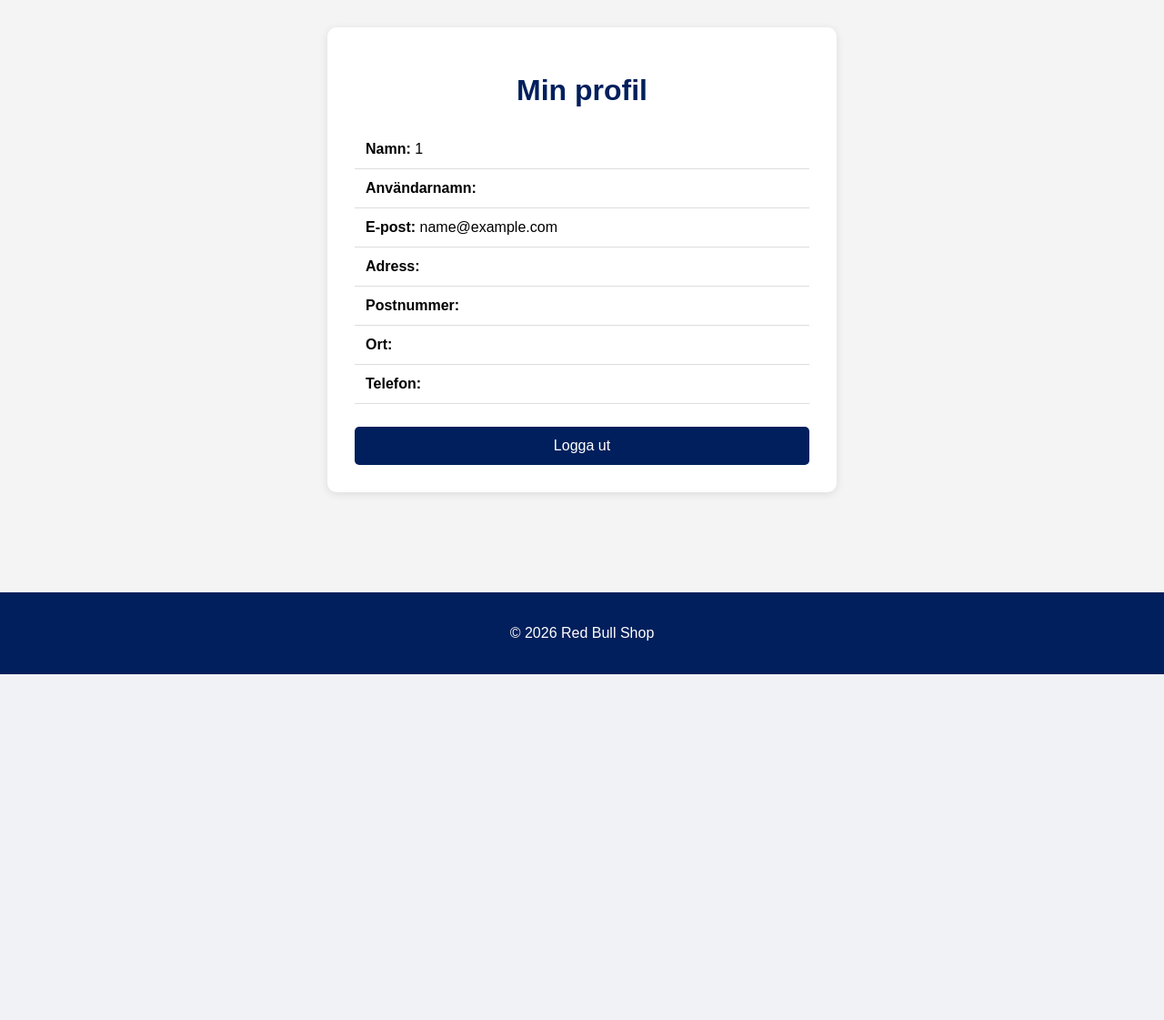
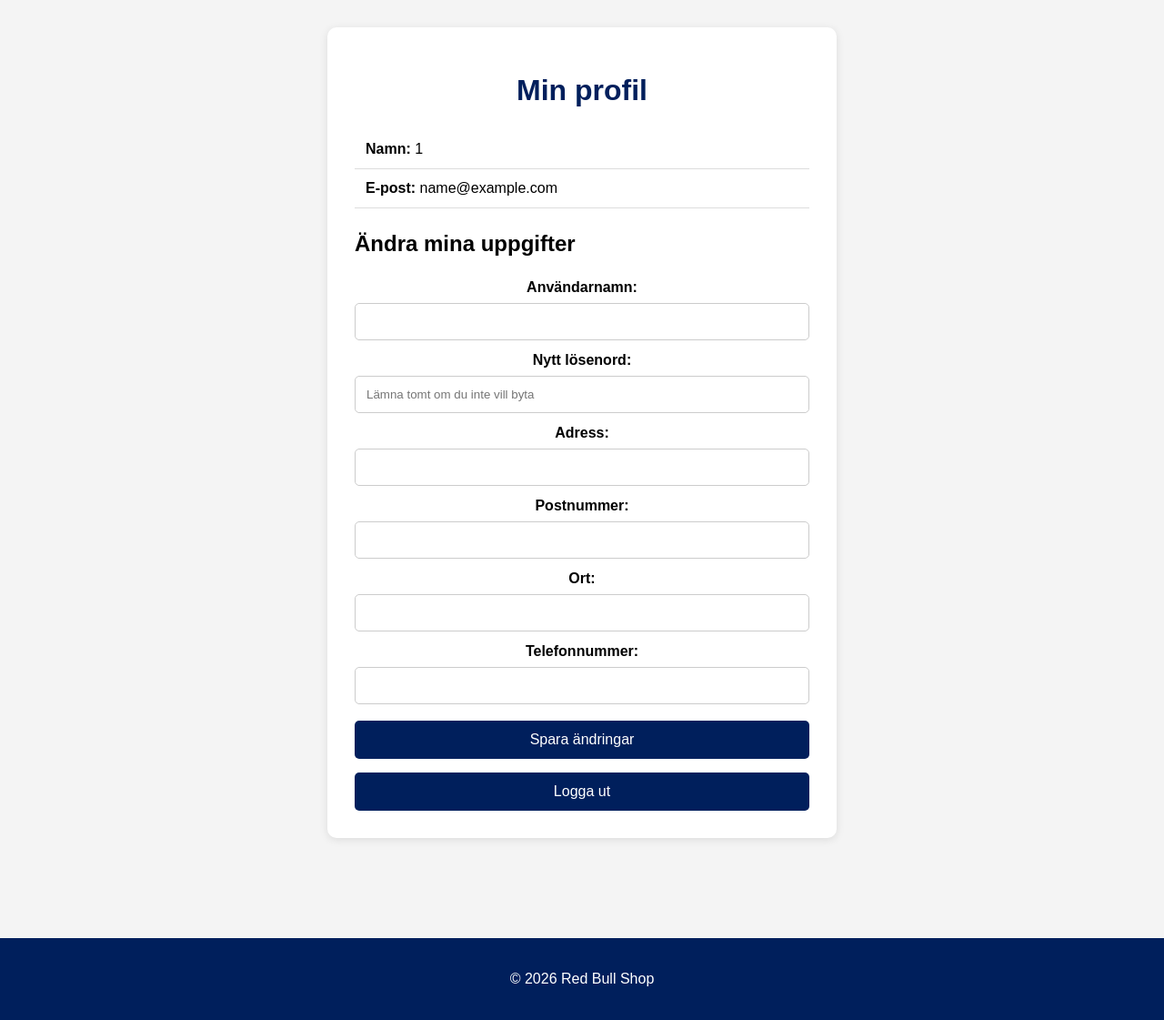
Before and after one commit to T4GGEN17/Gymnasiearbete, a PHP site: page /Profilsida.php in a window 1280 px wide. Shown: the part 150-1271 px from the top of the page at 91% size. Before the commit the page ends 891 px from the top, so only its background shows below. Run offline with PHP 8.4, Linux system fonts and the light colour scheme; the visitor is signed in with stand-in values (Sample User, id 1).

Commit message:
fixat så varukorg!=negativt, samt man kan ändra inloggningsuppgifter

```diff
--- a/Profilsida.php
+++ b/Profilsida.php
@@ -1,27 +1,96 @@
 <?php
 session_start();
 require_once 'assets/db.php';
-if (!isset($_SESSION["user_id"])) {// Kontrollera om användaren är inloggad
-    header("Location: Inloggning.php");// Skicka användaren till inloggningssidan om den inte är inloggad
+// Kontrollera om användaren är inloggad
+if (!isset($_SESSION["user_id"])) {
+    header("Location: Inloggning.php");
     exit;
 }
-// Hämta användarens uppgifter från databasen
+$userId = $_SESSION["user_id"];
+$error = "";
+$success = "";
+// Hanterar när användaren loggar ut
+if (isset($_POST["logout"])) {
+    session_unset();
+    session_destroy();
+    header("Location: Inloggning.php");
+    exit;
+}
+// Hanterar när användaren sparar sina nya uppgifter
+if (isset($_POST["update_profile"])) {
+    $anvandarnamn = trim($_POST["anvandarnamn"]);
+    $adress = trim($_POST["adress"]);
+    $postnummer = trim($_POST["postnummer"]);
+    $ort = trim($_POST["ort"]);
+    $telefon = trim($_POST["telefon"]);
+    $losenord = $_POST["losenord"];
+    // Kontrollerar om användarnamnet redan används av någon annan
+    $kontroll = $conn->prepare(
+        "SELECT user_id FROM users
+        WHERE `användarnamn` = ? AND user_id != ?"
+    );
+    $kontroll->bind_param("si", $anvandarnamn, $userId);
+    $kontroll->execute();
+    $resultat = $kontroll->get_result();
+    if ($resultat->num_rows > 0) {
+        $error = "Användarnamnet används redan.";
+    } else {
+        // Uppdaterar användarens vanliga uppgifter
+        $stmt = $conn->prepare(
+            "UPDATE users SET
+            `användarnamn` = ?, adress = ?, postnummer = ?,
+            ort = ?, telefon = ?
+            WHERE user_id = ?"
+        );
+        $stmt->bind_param(
+            "sssssi",
+            $anvandarnamn,
+            $adress,
+            $postnummer,
+            $ort,
+            $telefon,
+            $userId
+        );
+        if ($stmt->execute()) {
+            // Uppdaterar lösenordet om användaren har skrivit ett nytt
+            if ($losenord !== "") {
+                $hashatLosenord = password_hash(
+                    $losenord,
+                    PASSWORD_DEFAULT
+                );
+                $losenordStmt = $conn->prepare(
+                    "UPDATE users SET `lösenord` = ?
+                    WHERE user_id = ?"
+                );
+                $losenordStmt->bind_param(
+                    "si",
+                    $hashatLosenord,
+                    $userId
+                );
+                $losenordStmt->execute();
+                $losenordStmt->close();
+            }
+            // Uppdaterar användarnamnet i sessionen
+            $_SESSION["anvandarnamn"] = $anvandarnamn;
+            $success = "Dina uppgifter har uppdaterats!";
+        } else {
+            $error = "Det gick inte att uppdatera dina uppgifter.";
+        }
+        $stmt->close();
+    }
+    $kontroll->close();
+}
+// Hämtar användarens aktuella uppgifter från databasen
 $stmt = $conn->prepare(
-    "SELECT namn, `användarnamn`, email, adress, postnummer, ort, telefon
+    "SELECT namn, `användarnamn`, email, adress,
+    postnummer, ort, telefon
     FROM users WHERE user_id = ?"
 );
-$stmt->bind_param("i", $_SESSION["user_id"]);// Koppla användarens ID till SQL-frågan
-$stmt->execute();// Kör SQL-frågan
-$result = $stmt->get_result();// Hämta resultatet från databasen
-$user = $result->fetch_assoc();// Spara användarens uppgifter i variabeln $user
-$stmt->close();// Stäng SQL-frågan
-
-if (isset($_POST["logout"])) {// Kontrollera om användaren har tryckt på logga ut
-    session_unset();// Ta bort all sessionsinformation
-    session_destroy();// Avsluta sessionen
-    header("Location: Inloggning.php");// Skicka användaren till inloggningssidan
-    exit;
-}
+$stmt->bind_param("i", $userId);
+$stmt->execute();
+$result = $stmt->get_result();
+$user = $result->fetch_assoc();
+$stmt->close();
 ?>
 <!DOCTYPE html>
 <html lang="sv">
@@ -32,48 +101,86 @@ if (isset($_POST["logout"])) {// Kontrollera om användaren har tryckt på logga
     <link rel="stylesheet" href="style.css">
 </head>
 <body>
- <?php require_once 'assets/header.php'; ?>
+<?php require_once 'assets/header.php'; ?>
 <main class="profile-container">
     <h1>Min profil</h1>
+    <?php if ($error !== ""): ?>
+        <p style="color: red;">
+            <?php echo htmlspecialchars($error); ?>
+        </p>
+    <?php endif; ?>
+    <?php if ($success !== ""): ?>
+        <p style="color: green;">
+            <?php echo htmlspecialchars($success); ?>
+        </p>
+    <?php endif; ?>
     <?php if ($user): ?>
         <div class="profile-info">
-            <!-- Visa användarens namn -->
+            <!-- Visar användarens namn -->
             <p><strong>Namn:</strong>
                 <?php echo htmlspecialchars($user["namn"]); ?>
             </p>
-            <!-- Visa användarnamnet -->
-            <p><strong>Användarnamn:</strong>
-                <?php echo htmlspecialchars($user["användarnamn"]); ?>
-            </p>
-            <!-- Visa användarens e-postadress -->
+            <!-- Visar användarens e-postadress -->
             <p><strong>E-post:</strong>
                 <?php echo htmlspecialchars($user["email"]); ?>
             </p>
-            <!-- Visa användarens adress -->
-            <p><strong>Adress:</strong>
-                <?php echo htmlspecialchars($user["adress"]); ?>
-            </p>
-            <!-- Visa användarens postnummer -->
-            <p><strong>Postnummer:</strong>
-                <?php echo htmlspecialchars($user["postnummer"]); ?>
-            </p>
-            <!-- Visa användarens ort -->
-            <p><strong>Ort:</strong>
-                <?php echo htmlspecialchars($user["ort"]); ?>
-            </p>
-            <!-- Visa användarens telefonnummer -->
-            <p><strong>Telefon:</strong>
-                <?php echo htmlspecialchars($user["telefon"]); ?>
-            </p>
         </div>
-        <form method="POST">
+        <!-- Formulär för att ändra användarens uppgifter -->
+        <h2>Ändra mina uppgifter</h2>
+        <form method="POST" action="Profilsida.php" class="profile-edit-form">
+            <label for="anvandarnamn">Användarnamn:</label>
+            <input
+                type="text"
+                id="anvandarnamn"
+                name="anvandarnamn"
+                value="<?php echo htmlspecialchars($user["användarnamn"]); ?>"
+                required>
+            <label for="losenord">Nytt lösenord:</label>
+            <input
+                type="password"
+                id="losenord"
+                name="losenord"
+                placeholder="Lämna tomt om du inte vill byta">
+            <label for="adress">Adress:</label>
+            <input
+                type="text"
+                id="adress"
+                name="adress"
+                value="<?php echo htmlspecialchars($user["adress"]); ?>"
+                required>
+            <label for="postnummer">Postnummer:</label>
+            <input
+                type="text"
+                id="postnummer"
+                name="postnummer"
+                value="<?php echo htmlspecialchars($user["postnummer"]); ?>"
+                required>
+            <label for="ort">Ort:</label>
+            <input
+                type="text"
+                id="ort"
+                name="ort"
+                value="<?php echo htmlspecialchars($user["ort"]); ?>"
+                required>
+            <label for="telefon">Telefonnummer:</label>
+            <input
+                type="tel"
+                id="telefon"
+                name="telefon"
+                value="<?php echo htmlspecialchars($user["telefon"]); ?>"
+                required>
+            <button type="submit" name="update_profile">
+                Spara ändringar
+            </button>
+        </form>
+        <!-- Formulär för att logga ut -->
+        <form method="POST" class="profile-logout-form">
             <button type="submit" name="logout">Logga ut</button>
         </form>
     <?php else: ?>
         <p>Kunde inte hitta dina användaruppgifter.</p>
     <?php endif; ?>
 </main>
+<?php require_once 'assets/footer.php'; ?>
 </body>
 </html>
-
-<?php require_once 'assets/footer.php'; ?>
--- a/style.css
+++ b/style.css
@@ -314,6 +314,51 @@ margin:0 auto;
     border-radius: 5px;
     text-align: center;
 }
+/* Formuläret för att ändra profiluppgifter */
+.profile-edit-form {
+    display: flex;
+    flex-direction: column;
+    gap: 8px;
+    width: 100%;
+    margin-top: 20px;
+}
+/* Etiketterna ovanför inmatningsfälten */
+.profile-edit-form label {
+    display: block;
+    font-weight: bold;
+    margin-top: 5px;
+}
+/* Inmatningsfälten */
+.profile-edit-form input {
+    display: block;
+    width: 100%;
+    box-sizing: border-box;
+    padding: 12px;
+    border: 1px solid #ccc;
+    border-radius: 5px;
+}
+/* Knapparna i profilformuläret */
+.profile-edit-form button,
+.profile-logout-form button {
+    width: 100%;
+    padding: 12px;
+    margin-top: 10px;
+    border: none;
+    border-radius: 5px;
+    background-color: #001f5c;
+    color: white;
+    font-size: 16px;
+    cursor: pointer;
+}
+/* Färg när musen hålls över knapparna */
+.profile-edit-form button:hover,
+.profile-logout-form button:hover {
+    background-color: #003580;
+}
+/* Avstånd före utloggningsknappen */
+.profile-logout-form {
+    margin-top: 5px;
+}
 /* ===== PROFIL ===== */
 .profile-container{
     width:800px;
```
Also changed, not shown: Logbok.md (+18 -0 lines), Varukorg.php (+13 -5 lines).
